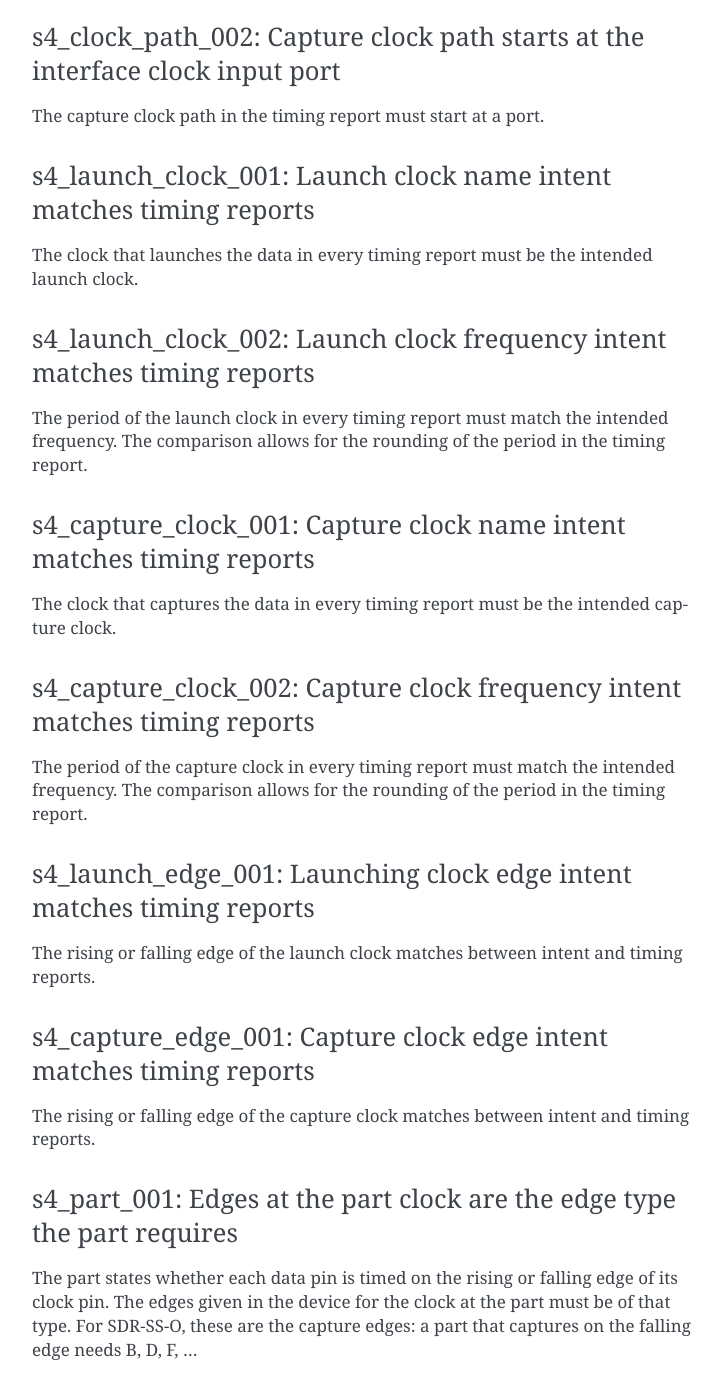
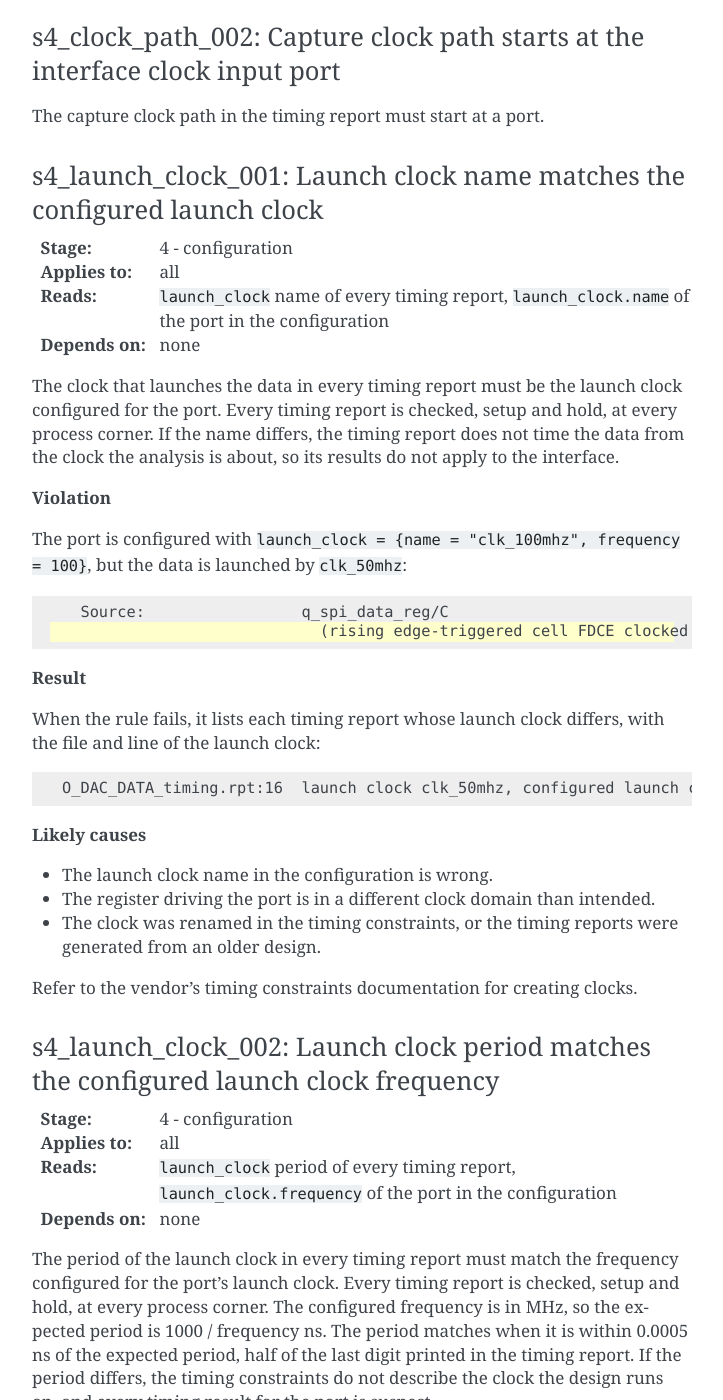
Before and after one commit to jeremiah-c-leary/sta-constraint-validator, a Sphinx documentation site: the page built from docs/source/trc.rst, in a window 1280 px wide and 1400 px high, scrolled down 6271 px. Shown: the whole window, without its empty margins (388-1111 px from the left). Built offline with Sphinx 7.4.7, drawn with Linux system fonts in a browser that asks for light colours; some of the changed text lies outside the part shown.

Commit message:
Updating documentation for rules s4_launch_clock_00* and s4_capture_clock_00*

```diff
--- a/docs/source/trc.rst
+++ b/docs/source/trc.rst
@@ -214,27 +214,161 @@
 
 The capture clock path in the timing report must start at a port.
 
-s4_launch_clock_001: Launch clock name intent matches timing reports
-^^^^^^^^^^^^^^^^^^^^^^^^^^^^^^^^^^^^^^^^^^^^^^^^^^^^^^^^^^^^^^^^^^^^
-
-The clock that launches the data in every timing report must be the intended launch clock.
-
-s4_launch_clock_002: Launch clock frequency intent matches timing reports
-^^^^^^^^^^^^^^^^^^^^^^^^^^^^^^^^^^^^^^^^^^^^^^^^^^^^^^^^^^^^^^^^^^^^^^^^^
-
-The period of the launch clock in every timing report must match the intended frequency.
-The comparison allows for the rounding of the period in the timing report.
-
-s4_capture_clock_001: Capture clock name intent matches timing reports
-^^^^^^^^^^^^^^^^^^^^^^^^^^^^^^^^^^^^^^^^^^^^^^^^^^^^^^^^^^^^^^^^^^^^^^
-
-The clock that captures the data in every timing report must be the intended capture clock.
-
-s4_capture_clock_002: Capture clock frequency intent matches timing reports
+s4_launch_clock_001: Launch clock name matches the configured launch clock
 ^^^^^^^^^^^^^^^^^^^^^^^^^^^^^^^^^^^^^^^^^^^^^^^^^^^^^^^^^^^^^^^^^^^^^^^^^^^
 
-The period of the capture clock in every timing report must match the intended frequency.
-The comparison allows for the rounding of the period in the timing report.
+:Stage: 4 - configuration
+:Applies to: all
+:Reads: ``launch_clock`` name of every timing report, ``launch_clock.name`` of the port in the configuration
+:Depends on: none
+
+The clock that launches the data in every timing report must be the launch clock configured for the port.
+Every timing report is checked, setup and hold, at every process corner.
+If the name differs, the timing report does not time the data from the clock the analysis is about, so its results do not apply to the interface.
+
+**Violation**
+
+The port is configured with ``launch_clock = {name = "clk_100mhz", frequency = 100}``, but the data is launched by ``clk_50mhz``:
+
+.. code-block:: text
+   :emphasize-lines: 2
+
+     Source:                 q_spi_data_reg/C
+                               (rising edge-triggered cell FDCE clocked by clk_50mhz  {rise@0.000ns fall@10.000ns period=20.000ns})
+
+**Result**
+
+When the rule fails, it lists each timing report whose launch clock differs, with the file and line of the launch clock:
+
+.. code-block:: text
+
+     O_DAC_DATA_timing.rpt:16  launch clock clk_50mhz, configured launch clock clk_100mhz
+
+**Likely causes**
+
+* The launch clock name in the configuration is wrong.
+* The register driving the port is in a different clock domain than intended.
+* The clock was renamed in the timing constraints, or the timing reports were generated from an older design.
+
+Refer to the vendor's timing constraints documentation for creating clocks.
+
+s4_launch_clock_002: Launch clock period matches the configured launch clock frequency
+^^^^^^^^^^^^^^^^^^^^^^^^^^^^^^^^^^^^^^^^^^^^^^^^^^^^^^^^^^^^^^^^^^^^^^^^^^^^^^^^^^^^^^
+
+:Stage: 4 - configuration
+:Applies to: all
+:Reads: ``launch_clock`` period of every timing report, ``launch_clock.frequency`` of the port in the configuration
+:Depends on: none
+
+The period of the launch clock in every timing report must match the frequency configured for the port's launch clock.
+Every timing report is checked, setup and hold, at every process corner.
+The configured frequency is in MHz, so the expected period is 1000 / frequency ns.
+The period matches when it is within 0.0005 ns of the expected period, half of the last digit printed in the timing report.
+If the period differs, the timing constraints do not describe the clock the design runs on, and every timing result for the port is suspect.
+
+**Violation**
+
+The port is configured with ``launch_clock = {name = "clk_100mhz", frequency = 100}``, an expected period of 10.000 ns, but the timing report gives 8.000 ns:
+
+.. code-block:: text
+   :emphasize-lines: 2
+
+     Source:                 q_spi_data_reg/C
+                               (rising edge-triggered cell FDCE clocked by clk_100mhz  {rise@0.000ns fall@4.000ns period=8.000ns})
+
+**Result**
+
+When the rule fails, it lists each timing report whose launch clock period differs, with the file and line of the launch clock:
+
+.. code-block:: text
+
+     O_DAC_DATA_timing.rpt:16  launch clock period 8.000ns, configured frequency 100 MHz is 10.000ns
+
+**Likely causes**
+
+* The launch clock frequency in the configuration is wrong.
+* The period of the clock in the timing constraints is wrong.
+
+Refer to the vendor's timing constraints documentation for creating clocks.
+
+s4_capture_clock_001: Capture clock name matches the configured capture clock
+^^^^^^^^^^^^^^^^^^^^^^^^^^^^^^^^^^^^^^^^^^^^^^^^^^^^^^^^^^^^^^^^^^^^^^^^^^^^^
+
+:Stage: 4 - configuration
+:Applies to: all
+:Reads: ``capture_clock`` name of every timing report, ``capture_clock.name`` of the port in the configuration
+:Depends on: none
+
+The clock that captures the data in every timing report must be the capture clock configured for the port.
+Every timing report is checked, setup and hold, at every process corner.
+In a source synchronous output, the capture clock is the clock the output delay constraint refers to: the clock forwarded to the part.
+If the name differs, the output delay is constrained against a different clock, and the timing report does not time the data against the clock the part uses.
+
+**Violation**
+
+The port is configured with ``capture_clock = {port = "O_DAC_SCLK", name = "dac_sclk", frequency = 20}``, but the data is captured by ``spi_sclk``:
+
+.. code-block:: text
+   :emphasize-lines: 2
+
+     Destination:            O_DAC_DATA
+                               (output port clocked by spi_sclk  {rise@0.000ns fall@25.000ns period=50.000ns})
+
+**Result**
+
+When the rule fails, it lists each timing report whose capture clock differs, with the file and line of the capture clock:
+
+.. code-block:: text
+
+     O_DAC_DATA_timing.rpt:18  capture clock spi_sclk, configured capture clock dac_sclk
+
+**Likely causes**
+
+* The capture clock name in the configuration is wrong.
+* The output delay constraint refers to the wrong clock.
+* The clock was renamed in the timing constraints, or the timing reports were generated from an older design.
+
+Refer to the vendor's timing constraints documentation for output delays and generated clocks.
+
+s4_capture_clock_002: Capture clock period matches the configured capture clock frequency
+^^^^^^^^^^^^^^^^^^^^^^^^^^^^^^^^^^^^^^^^^^^^^^^^^^^^^^^^^^^^^^^^^^^^^^^^^^^^^^^^^^^^^^^^^
+
+:Stage: 4 - configuration
+:Applies to: all
+:Reads: ``capture_clock`` period of every timing report, ``capture_clock.frequency`` of the port in the configuration
+:Depends on: none
+
+The period of the capture clock in every timing report must match the frequency configured for the port's capture clock.
+Every timing report is checked, setup and hold, at every process corner.
+The configured frequency is in MHz, so the expected period is 1000 / frequency ns.
+The period matches when it is within 0.0005 ns of the expected period, half of the last digit printed in the timing report.
+If the period differs, the setup and hold requirements are calculated for a clock the part does not receive.
+
+**Violation**
+
+The port is configured with ``capture_clock = {port = "O_DAC_SCLK", name = "dac_sclk", frequency = 20}``, an expected period of 50.000 ns, but the timing report gives 40.000 ns:
+
+.. code-block:: text
+   :emphasize-lines: 2
+
+     Destination:            O_DAC_DATA
+                               (output port clocked by dac_sclk  {rise@0.000ns fall@20.000ns period=40.000ns})
+
+**Result**
+
+When the rule fails, it lists each timing report whose capture clock period differs, with the file and line of the capture clock:
+
+.. code-block:: text
+
+     O_DAC_DATA_timing.rpt:18  capture clock period 40.000ns, configured frequency 20 MHz is 50.000ns
+
+**Likely causes**
+
+* The capture clock frequency in the configuration is wrong.
+* The divide or multiply factor of the generated clock in the timing constraints is wrong.
+* The period of the source clock in the timing constraints is wrong.
+
+Refer to the vendor's timing constraints documentation for generated clocks.
 
 s4_launch_edge_001: Launching clock edge intent matches timing reports
 ^^^^^^^^^^^^^^^^^^^^^^^^^^^^^^^^^^^^^^^^^^^^^^^^^^^^^^^^^^^^^^^^^^^^^^
```
